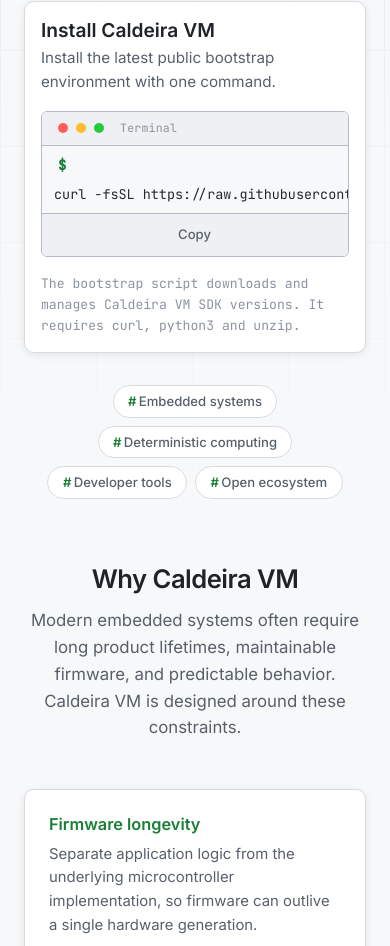
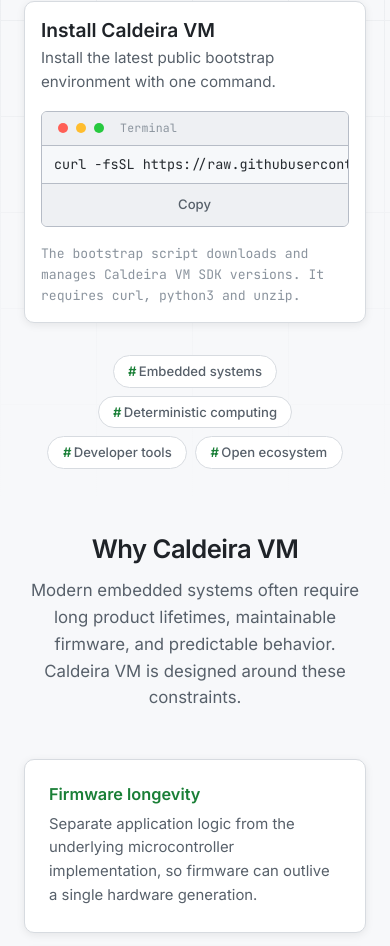
Before and after one commit to giuseppe-palmeri/Caldeira-VM-Releases, a plain HTML site: page docs/index.html in a window 390 px wide. Shown: the part 1053-1999 px from the top of the page. Drawn offline with Linux system fonts and the light colour scheme.

Commit message:
Install widget: hide $ prompt on mobile (misaligned with scroll)
On small screens the command scrolls horizontally, so the prompt cannot
stay aligned with 'curl'; hide it there (desktop keeps it next to the
command, verified gap=0). Copy is unaffected.

```diff
--- a/docs/style.css
+++ b/docs/style.css
@@ -1598,8 +1598,7 @@
     }
 
     .install-prompt {
-        padding-left: var(--space-4);
-        padding-top: var(--space-2);
+        display: none;
     }
 
     /* Mobile: keep the command on one line, horizontal scroll (per spec) */
```
